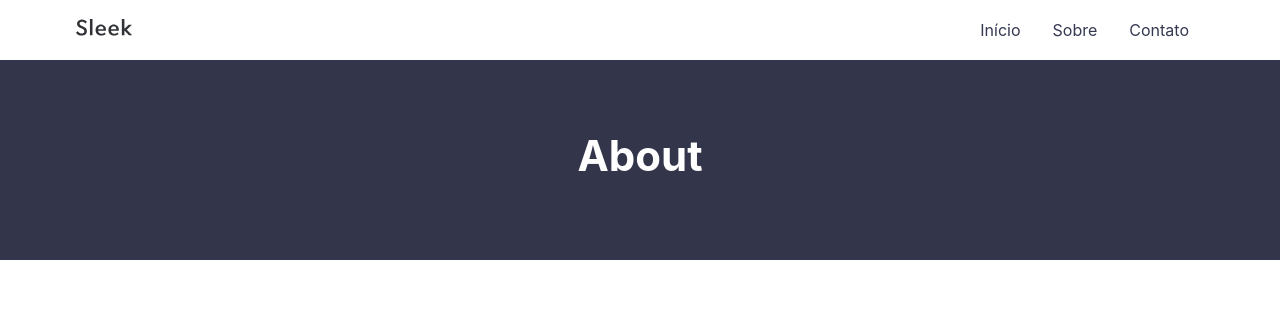
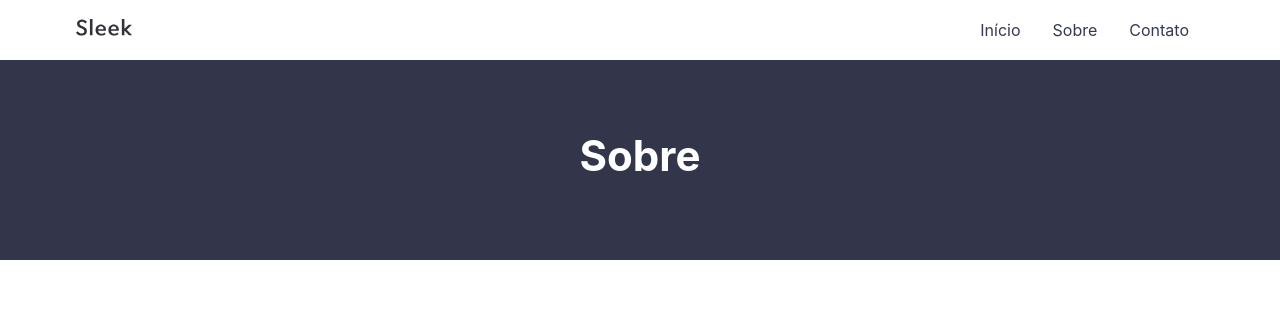
Before and after one commit to johndelara1/portfolioweb, a Jekyll site: the page built from about.md, in a window 1280 px wide. Shown: the top 323 px of the page. Built offline with Jekyll 4.4.1, drawn with Linux system fonts in a browser that asks for light colours.

Commit message:
primeira postagem

```diff
--- a/about.md
+++ b/about.md
@@ -1,7 +1,7 @@
 ---
 layout: page
-title: About
-permalink: /about/
+title: Sobre
+permalink: /sobre/
 ---
 
 Sleek is a modern Jekyll theme focused on speed performance & SEO best practices. You can find out more info about customizing your Jekyll theme, as well as basic Jekyll usage documentation at [jekyllrb.com](http://jekyllrb.com/) or simply read the guide on how to [get started](/getting-started)
```
Also changed, not shown: contact.md (+2 -2 lines).
